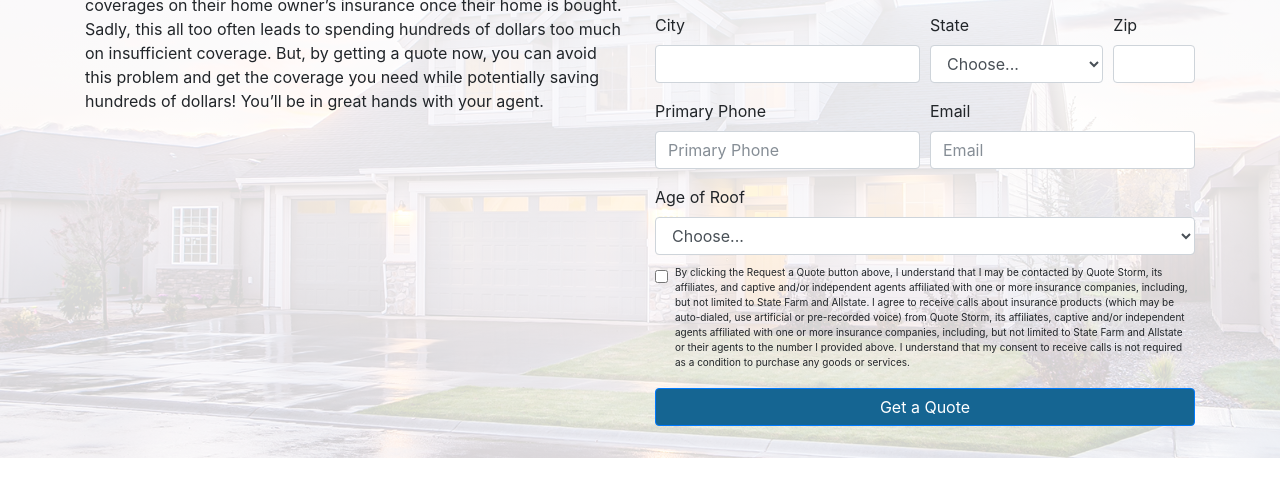
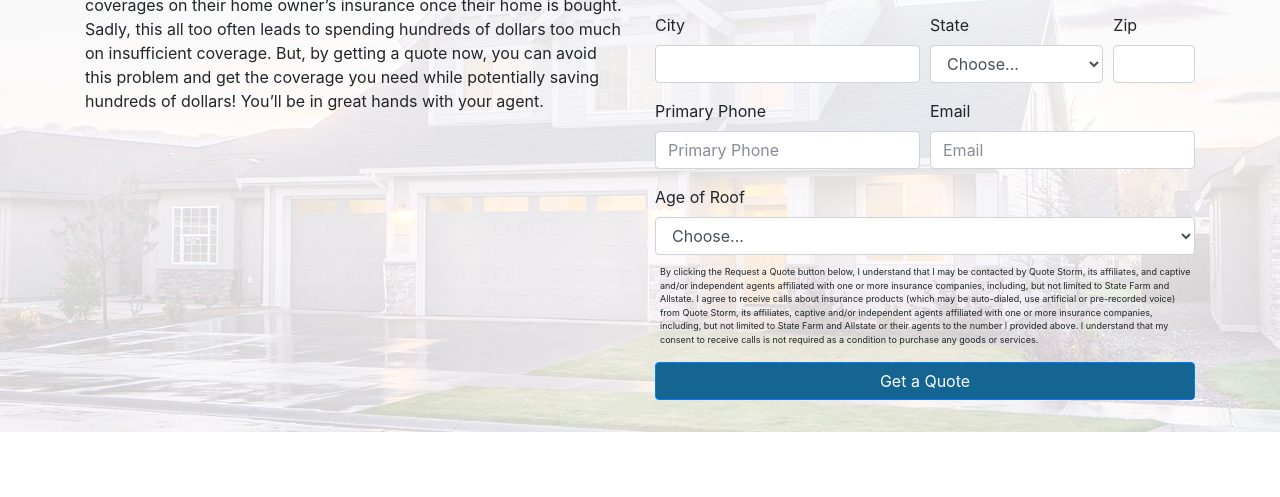
Before and after one commit to tommyc325/Quote-Storm, a plain HTML site: page homeOwners.html in a window 1280 px wide. Shown: the part 297-794 px from the top of the page. Drawn offline with nearby package versions, Linux system fonts and the light colour scheme; a script that the page names is missing.

Commit message:
Content Changes
Some basic content changes and styling.

```diff
--- a/css/quoteStorm.css
+++ b/css/quoteStorm.css
@@ -68,3 +68,8 @@ h1{
     0% { transform: rotate(0deg); }
     100% { transform: rotate(360deg); }
 }
+
+.termsCopy{
+  font-size: 9px;
+  margin-left: -15px;
+}
--- a/homeOwners.html
+++ b/homeOwners.html
@@ -134,10 +134,12 @@
 
 
           <div class="form-check">
-          <input class="form-check-input" type="checkbox" value="" id="tccheck">
-          <label class="form-check-label tcpa" for="defaultCheck1">
-          By clicking the Request a Quote button above, I understand that I may be contacted by Quote Storm, its affiliates, and captive and/or independent agents affiliated with one or more insurance companies, including, but not limited to State Farm and Allstate. I agree to receive calls about insurance products (which may be auto-dialed, use artificial or pre-recorded voice) from Quote Storm, its affiliates, captive and/or independent agents affiliated with one or more insurance companies, including, but not limited to State Farm and Allstate or their agents to the number I provided above. I understand that my consent to receive calls is not required as a condition to purchase any goods or services.
-          </label>
+          <!-- <input class="form-check-input" type="checkbox" value="" id="tccheck">
+          <label class="form-check-label tcpa" for="defaultCheck1"> -->
+          <p class="termsCopy">
+          By clicking the Request a Quote button below, I understand that I may be contacted by Quote Storm, its affiliates, and captive and/or independent agents affiliated with one or more insurance companies, including, but not limited to State Farm and Allstate. I agree to receive calls about insurance products (which may be auto-dialed, use artificial or pre-recorded voice) from Quote Storm, its affiliates, captive and/or independent agents affiliated with one or more insurance companies, including, but not limited to State Farm and Allstate or their agents to the number I provided above. I understand that my consent to receive calls is not required as a condition to purchase any goods or services.
+          </p>
+          <!-- </label> -->
         </div>
         </div>
 
@@ -197,7 +199,7 @@
   <div class="modal-dialog" role="document">
     <div class="modal-content">
       <div class="modal-header">
-        <h5 class="modal-title" id="exampleModalLabel">Thank You</h5>
+        <h5 class="modal-title" id="exampleModalLabel">Thank you for your request</h5>
       <!--  <button type="button" class="close" data-dismiss="modal" aria-label="Close">
           <span aria-hidden="true">&times;</span>
         </button>-->
--- a/js/custom/form.js
+++ b/js/custom/form.js
@@ -50,7 +50,7 @@ var form = {
         data = JSON.parse(data);
 
         $('#ok-btn').show();
-        $('.modal-body').html('Your request has been sent.');
+        $('.modal-body').html('Thank you for requesting a quote. An agent will be contacting you shortly.');
 
       });
 
```
